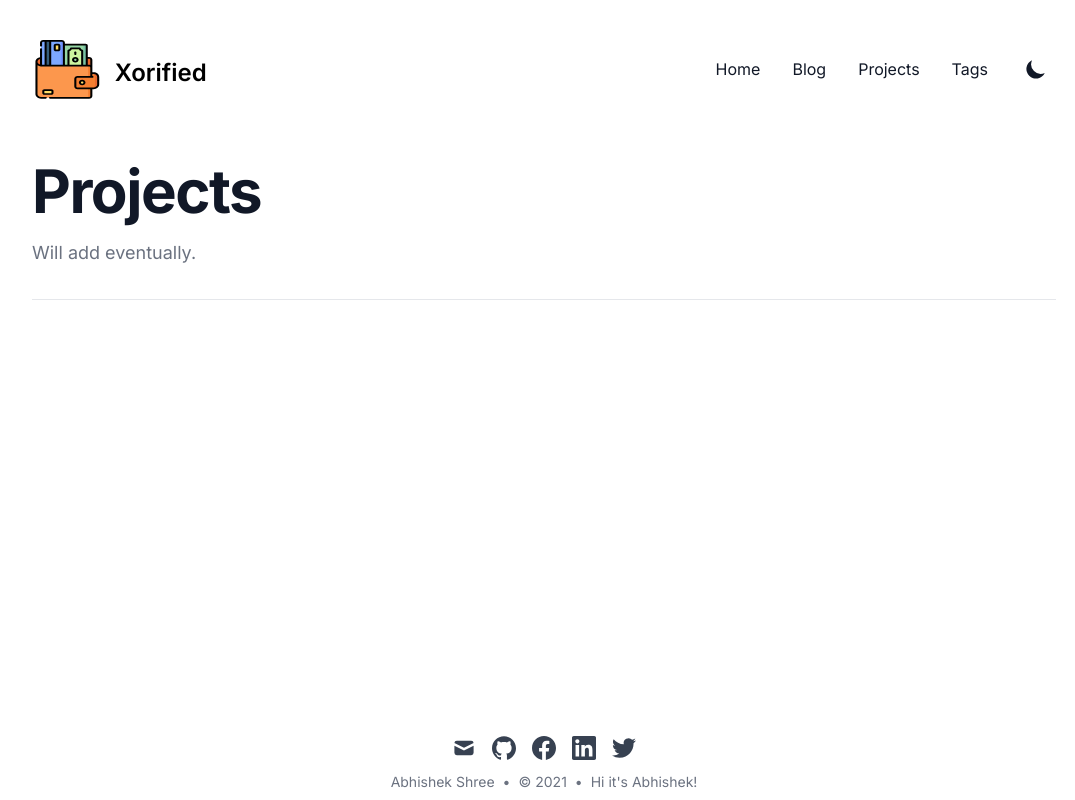
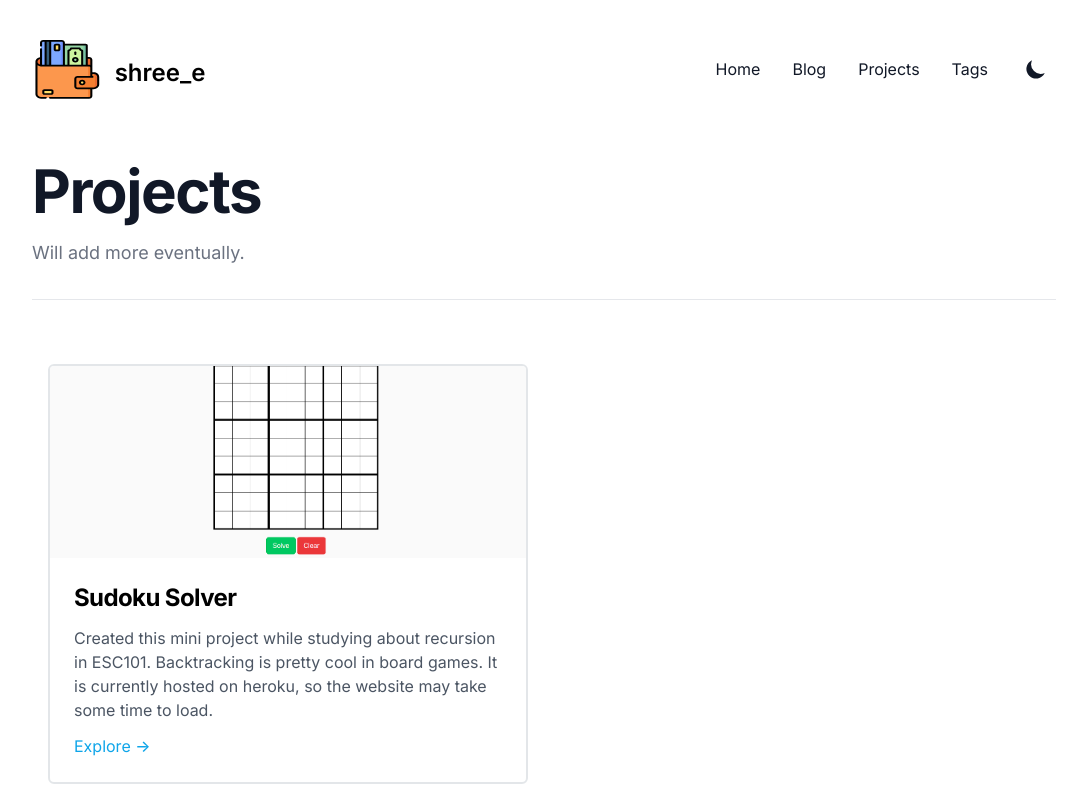
Before and after one commit to abhishekshree/abhishekshree.github.io, a Next.js app: page /projects in a window 1280 px wide. Shown: the top 800 px of the page, without its empty margins (96-1171 px from the left). Built offline with nearby package versions, Linux system fonts and the light colour scheme; what @tailwindcss/typography would draw is missing.

Commit message:
Project Updates

```diff
--- a/components/Card.js
+++ b/components/Card.js
@@ -2,15 +2,15 @@
 import Link from '@/components/Link'
 
 const Card = ({ title, description, imgSrc, href }) => (
-  <div className="p-4 md:w-1/2 md" style={{ maxWidth: '544px' }}>
-    <div className="h-full border-2 border-gray-200 border-opacity-60 dark:border-gray-700 rounded-md overflow-hidden">
+  <div className="p-4 md:w-1/2 md" style={{ maxWidth: '628px' }}>
+    <div className="h-full border-2 border-gray-300 border-opacity-60 dark:border-gray-700 rounded-md overflow-hidden">
       {href ? (
         <Link href={href} aria-label={`Link to ${title}`}>
           <img
             alt={title}
             src={imgSrc}
             className="lg:h-48 md:h-36 object-cover object-center"
-            width={544}
+            width={628}
             height={306}
           />
         </Link>
@@ -19,7 +19,7 @@ const Card = ({ title, description, imgSrc, href }) => (
           alt={title}
           src={imgSrc}
           className="lg:h-48 md:h-36 object-cover object-center"
-          width={544}
+          width={628}
           height={306}
         />
       )}
@@ -33,14 +33,14 @@ const Card = ({ title, description, imgSrc, href }) => (
             title
           )}
         </h2>
-        <p className="prose text-gray-500 max-w-none dark:text-gray-400 mb-3">{description}</p>
+        <p className="prose text-gray-600 max-w-none dark:text-gray-400 mb-3">{description}</p>
         {href && (
           <Link
             href={href}
             className="text-base font-medium leading-6 text-blue-500 hover:text-blue-600 dark:hover:text-blue-400"
             aria-label={`Link to ${title}`}
           >
-            Learn more &rarr;
+            Explore &rarr;
           </Link>
         )}
       </div>
--- a/css/tailwind.css
+++ b/css/tailwind.css
@@ -32,3 +32,13 @@ html {
   line-height: 30px;
 
 }
+
+.logo {
+  max-width: 60px;
+  max-height: 60px;
+
+}
+.li-custom {
+  list-style: url("/static/images/graduate.svg");
+  list-style-image: url("/static/images/graduate.svg");
+}
--- a/data/projectsData.js
+++ b/data/projectsData.js
@@ -1,6 +1,6 @@
 /*
 EXAMPLE:
-{
+  {
     title: 'A Search Engine',
     description: `What is you could look up any information in the world? Webpages, images, videos
     and more. Google has many features to help you find exactly what you're looking
@@ -18,6 +18,13 @@ EXAMPLE:
   },
 */
 
-const projectsData = []
+const projectsData = [
+  {
+    title: 'Sudoku Solver',
+    description: `Created this mini project while studying about recursion in ESC101. Backtracking is pretty cool in board games. It is currently hosted on heroku, so the website may take some time to load.`,
+    imgSrc: '/static/images/pp/sudoku.png',
+    href: 'https://solve-sudoku-fast.herokuapp.com/',
+  },
+]
 
 export default projectsData
--- a/data/siteMetadata.json
+++ b/data/siteMetadata.json
@@ -1,7 +1,7 @@
 {
   "title": "Hi it's Abhishek!",
   "author": "Abhishek Shree",
-  "headerTitle": "Xorified",
+  "headerTitle": "shree_e",
   "description": "I am an undergraduate at Indian Institute of Technology, Kanpur. Also I try to blog about the amazing stuff I come across.",
   "language": "en-us",
   "siteUrl": "https://abhishekshree.github.io/",
--- a/pages/404.js
+++ b/pages/404.js
@@ -10,9 +10,9 @@ export default function FourZeroFour() {
       </div>
       <div className="max-w-md">
         <p className="mb-4 text-xl font-bold leading-normal md:text-2xl">
-          Sorry we couldn't find this page.
+          Sorry I haven't made this page, yet.
         </p>
-        <p className="mb-8">But dont worry, you can find plenty of other things on our homepage.</p>
+        <p className="mb-8">But dont worry, you can find plenty of other things on my homepage.</p>
         <Link href="/">
           <button className="inline px-4 py-2 text-sm font-medium leading-5 text-white transition-colors duration-150 bg-blue-600 border border-transparent rounded-lg shadow focus:outline-none focus:shadow-outline-blue hover:bg-blue-700 dark:hover:bg-blue-500">
             Back to homepage
--- a/pages/index.js
+++ b/pages/index.js
@@ -69,7 +69,7 @@ export default function About({ posts }) {
                 competitive programming
               </a>{' '}
               at times. Currently my major interests include Deep Learning, Number Theory and Cyber
-              Security (I like doing CTF's now and then). I love to learn random things now and
+              Security (I like doing CTF's). I love to learn random things now and
               then, be it about the web or linux or even vim xD.
             </p>
             <p>
@@ -97,8 +97,14 @@ export default function About({ posts }) {
               </div>
               <div>
                 {/* <ul className="li-custom"> */}
-                <p className="antialiased font-black text-lg"> Education </p>
+                <div className="leading-none">
+                  <p className="antialiased font-black text-lg leading-tight"> Education </p>
+                </div>
                 {/* <li> */}
+                <div className="">
+                  {/* <div>
+                    <img src="/static/images/graduate.svg" alt="hat" className="logo p-0 m-0" />
+                  </div> */}
                   <div>
                     <div className="leading-tight font-semibold ">
                       Batchelor of Technology, 2024 (Expected)
@@ -107,11 +113,12 @@ export default function About({ posts }) {
                       Indian Institute of Technology, Kanpur
                     </div>
                   </div>
+                </div>
                 {/* </li> */}
                 <br />
                 {/* <li> */}
                 <div>
-                  <div className="leading-tight font-semibold ">AISSCE – XII, 2020</div>
+                  <div className="leading-tight font-semibold">AISSCE – XII, 2020</div>
                   <div className="leading-none text-sm text-gray-500">
                     Loyola High School, Patna
                   </div>
--- a/pages/projects.js
+++ b/pages/projects.js
@@ -18,7 +18,7 @@ export default function Projects() {
           <h1 className="text-3xl font-extrabold leading-9 tracking-tight text-gray-900 dark:text-gray-100 sm:text-4xl sm:leading-10 md:text-6xl md:leading-14">
             Projects
           </h1>
-          <p className="text-lg leading-7 text-gray-500 dark:text-gray-400">Will add eventually.</p>
+          <p className="text-lg leading-7 text-gray-500 dark:text-gray-400">Will add more eventually.</p>
         </div>
         <div className="container py-12">
           <div className="flex flex-wrap">
```
Also changed, not shown: public/static/images/pp/sudoku.png (added). Lines whose indentation alone changed are shown as unchanged.
